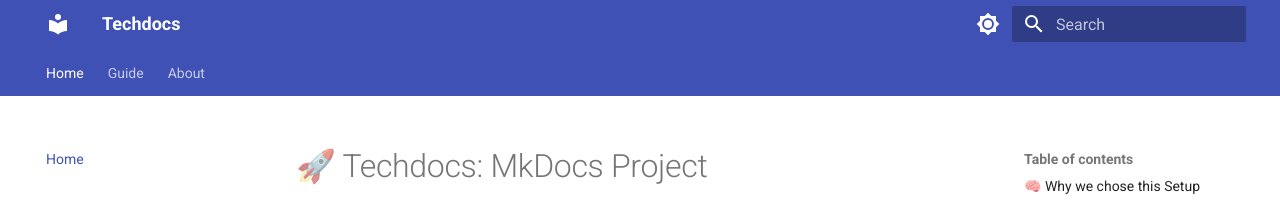
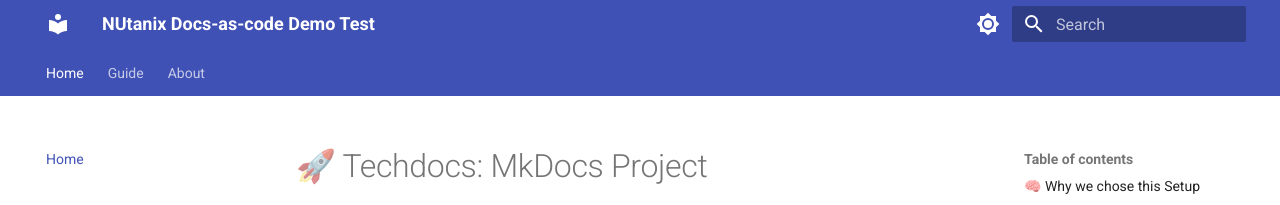
Before and after one commit to NutantShailesh/Techdocs, an MkDocs documentation site: the page built from docs/index.md, in a window 1280 px wide. Shown: the top 205 px of the page. Built offline with MkDocs 1.6.1 and Material for MkDocs 9.7.7, drawn with Linux system fonts in a browser that asks for light colours.

Commit message:
docs: update site name in mkdocs.yml to reflect project title

```diff
--- a/mkdocs.yml
+++ b/mkdocs.yml
@@ -1,7 +1,7 @@
 # 1. Project information
-site_name: Techdocs
+site_name: NUtanix Docs-as-code Demo Test
 site_url: https://nutantshailesh.github.io/Techdocs/
-site_author: Your Name
+site_author: Shailesh JHa
 
 # 2. Theme Configuration
 theme:
```
